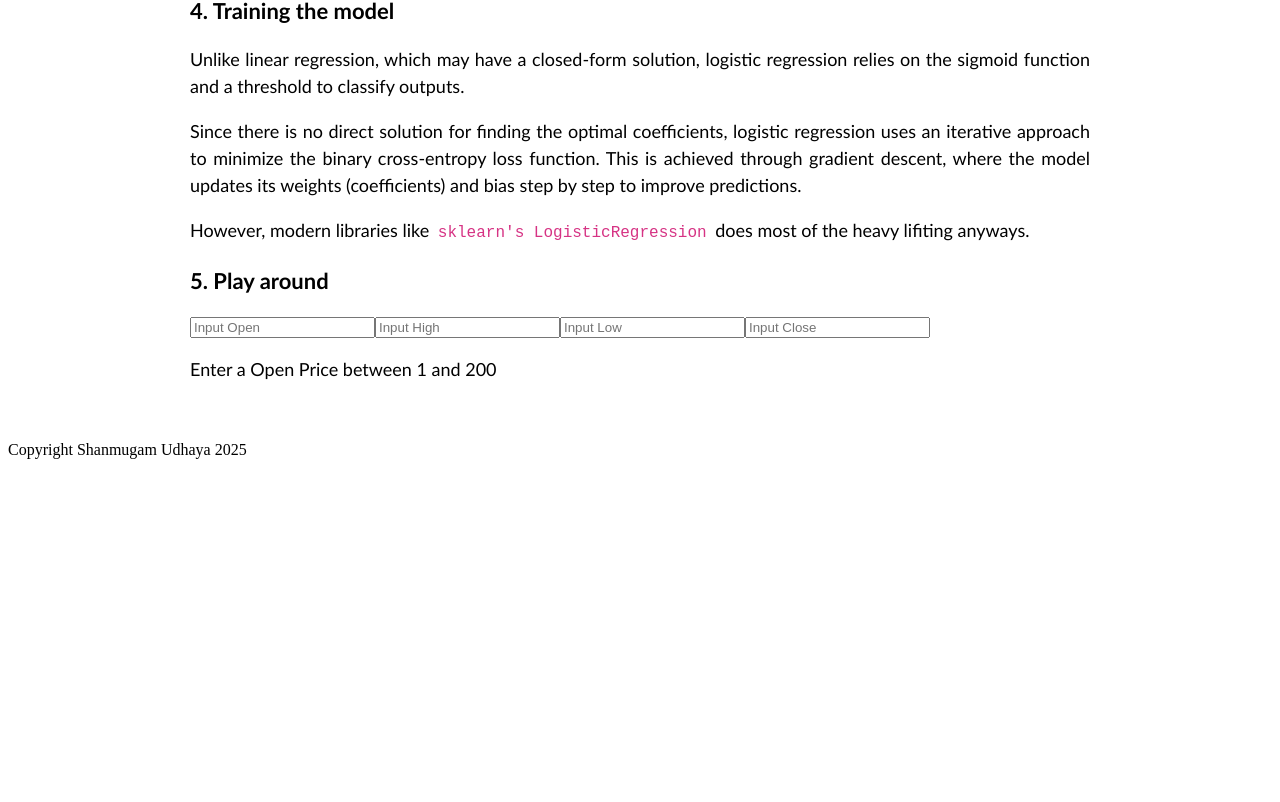
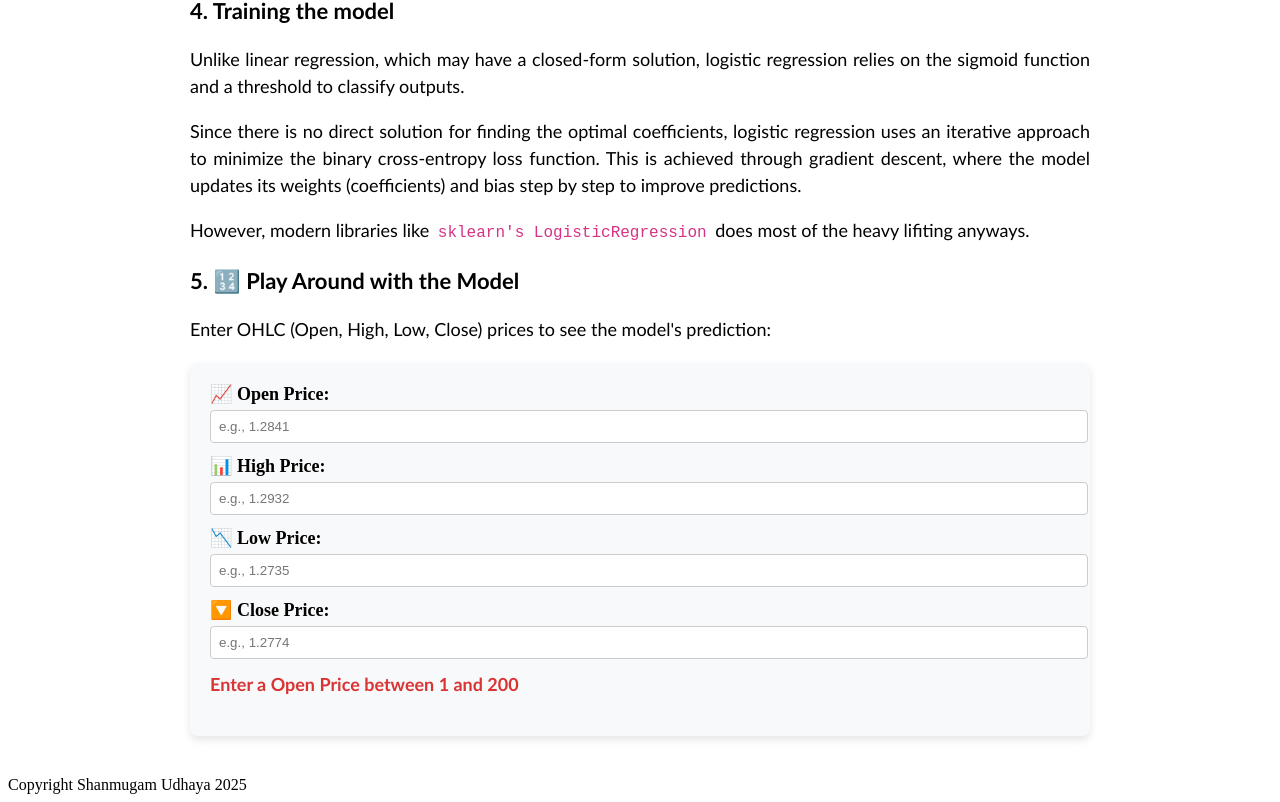
Before and after one commit to UdhayaShan1/forex-ml-exploration, a React (Vite) app in the folder website/forex-ml/: page /#/logistic in a window 1280 px wide. Shown: the part 1997-2799 px from the top of the page. Before the commit the page ends 2464 px from the top, so only its background shows below. Built offline with nearby package versions, Linux system fonts and the light colour scheme.

Commit message:
Make the play area more pretty

```diff
--- a/website/forex-ml/src/pages/Logistic.jsx
+++ b/website/forex-ml/src/pages/Logistic.jsx
@@ -10,6 +10,7 @@ import { Prism as SyntaxHighlighter } from "react-syntax-highlighter";
 import { atomDark } from "react-syntax-highlighter/dist/esm/styles/prism"; // Choose your theme
 import { materialLight } from "react-syntax-highlighter/dist/esm/styles/prism";
 import { solarizedlight } from "react-syntax-highlighter/dist/esm/styles/prism";
+import "/src/pages/LogisticStyles.css";
 
 function validNumber(str) {
     let checkStr = str.trim();
@@ -31,12 +32,37 @@ function sigmoid2(x) {
 function Logistic() {
     const [features, setFeatures] = useState({x1 : "", x2 : "", x3 : "", x4 : ""});
     const [featuresError, setFeatureError] = useState("");
-
-    const [activate, setActivate] = useState(false);
+    //const [activate, setActivate] = useState(false);
     const [linearSum , setLinearSum] = useState("");
     const [sigmoid, setSigmoid] = useState("");
     const [threshold, setThreshold] = useState(0.5);
     const [tradeFeedback, setTradeFeedback] = useState("");
+
+    const clearOutput = () => {
+        setLinearSum("");
+        setSigmoid("");
+        setTradeFeedback("");
+    }
+
+    const onCalculate = () => {
+        setFeatureError("");
+        //-0.88898459  4.131525   -4.70063957  0.34692396
+        let x1 = Number(features.x1);
+        let x2 = Number(features.x2);
+        let x3 = Number(features.x3);
+        let x4 = Number(features.x4);
+        let result = -0.88898459 * x1 + 4.131525 * x2 + -4.70063957 * x3 + 0.34692396 * x4;
+        setLinearSum(result.toFixed(3));
+        let sigmoidResult = sigmoid2(result);
+        console.log(sigmoidResult);
+        setSigmoid(sigmoidResult.toFixed(3));
+
+        if (sigmoidResult >= threshold) {
+            setTradeFeedback("buy");
+        } else {
+            setTradeFeedback("sell");
+        }
+    }
 
     useEffect(() => {
         let stringError = "";
@@ -52,9 +78,9 @@ function Logistic() {
 
         if (stringError.length != 0) {
             setFeatureError(stringError);
+            clearOutput();
         } else {
-            setActivate(true);
-            setFeatureError("Submit!");
+            onCalculate();
         }
     }, [features]);
 
@@ -118,7 +144,7 @@ In our regression section, we use OHLC (Open, High, Low, Close) prices as our fe
 
 **Suppose, our relation**
 
-$$ z = \\beta_0 + Open * X_1 + High * X_2 + Low * X_3 + Close * X_4$$
+$$ z = \\beta_0 + Open * \\beta_1 + High * \\beta_2 + Low * \\beta_3 + Close * \\beta_4$$
 
 **And a sample of**
 
@@ -146,29 +172,11 @@ This is achieved through gradient descent, where the model updates its weights (
 
 However, modern libraries like \`sklearn's LogisticRegression\` does most of the heavy lifiting anyways.
 
-### 5. Play around
+### 5. 🔢 Play Around with the Model</h2>
+<p>Enter OHLC (Open, High, Low, Close) prices to see the model's prediction:</p>
     `
 
-    const onCalculate = (e) => {
-        e.preventDefault();
-        setFeatureError("");
-        //-0.88898459  4.131525   -4.70063957  0.34692396
-        let x1 = Number(features.x1);
-        let x2 = Number(features.x2);
-        let x3 = Number(features.x3);
-        let x4 = Number(features.x4);
-        let result = -0.88898459 * x1 + 4.131525 * x2 + -4.70063957 * x3 + 0.34692396 * x4;
-        setLinearSum(result.toFixed(3));
-        let sigmoidResult = sigmoid2(result);
-        console.log(sigmoidResult);
-        setSigmoid(sigmoidResult.toFixed(3));
 
-        if (sigmoidResult >= threshold) {
-            setTradeFeedback("buy");
-        } else {
-            setTradeFeedback("sell");
-        }
-    }
 
     return (
       <div className="markdown-container">
@@ -198,16 +206,57 @@ However, modern libraries like \`sklearn's LogisticRegression\` does most of the
               {markdown}
           </ReactMarkdown>
 
-          <input type='text' placeholder="Input Open" onChange={(e) => onChangeFeatures("x1", e.target.value)}></input>
-          <input type='text' placeholder="Input High" onChange={(e) => onChangeFeatures("x2", e.target.value)}></input>
-          <input type='text' placeholder="Input Low" onChange={(e) => onChangeFeatures("x3", e.target.value)}></input>
-          <input type='text' placeholder="Input Close" onChange={(e) => onChangeFeatures("x4", e.target.value)}></input>
-          {activate && <button onClick={onCalculate}>Calculate</button>}
+          <div className="play-around-section">
+            <div className="input-group">
+                    <label>📈 Open Price:</label>
+                    <input
+                        type='number'
+                        placeholder="e.g., 1.2841"
+                        value={features.x1}
+                        onChange={(e) => onChangeFeatures("x1", e.target.value)}
+                    />
+                </div>
 
-          {featuresError && <p>{featuresError}</p>}
-          {linearSum && <p>Linear Sum is {linearSum}</p>}
-          {sigmoid && <p>Sigmoid is {sigmoid}</p>}
-          {tradeFeedback && <p>A {tradeFeedback} signal!</p>}
+                <div className="input-group">
+                    <label>📊 High Price:</label>
+                    <input
+                        type='number'
+                        placeholder="e.g., 1.2932"
+                        value={features.x2}
+                        onChange={(e) => onChangeFeatures("x2", e.target.value)}
+                    />
+                </div>
+
+                <div className="input-group">
+                    <label>📉 Low Price:</label>
+                    <input
+                        type='number'
+                        placeholder="e.g., 1.2735"
+                        value={features.x3}
+                        onChange={(e) => onChangeFeatures("x3", e.target.value)}
+                    />
+                </div>
+
+                <div className="input-group">
+                    <label>🔽 Close Price:</label>
+                    <input
+                        type='number'
+                        placeholder="e.g., 1.2774"
+                        value={features.x4}
+                        onChange={(e) => onChangeFeatures("x4", e.target.value)}
+                    />
+                </div>
+
+
+
+                {featuresError && <p className="error-message">{featuresError}</p>}
+
+                {linearSum && <p className="result-text">📊 <strong>Linear Sum:</strong> {linearSum}</p>}
+                {sigmoid && <p className="result-text">📈 <strong>Sigmoid Output:</strong> {sigmoid}</p>}
+                {tradeFeedback && <p className={`trade-signal ${tradeFeedback === "buy" ? "buy" : "sell"}`}>
+                    🚀 <strong>Trade Signal:</strong> {tradeFeedback.toUpperCase()}!
+                                    </p>}
+          </div>
       </div>
   );
 
--- /dev/null
+++ b/website/forex-ml/src/pages/LogisticStyles.css
@@ -0,0 +1,69 @@
+.play-around-section {
+    background: #f8f9fa;
+    padding: 20px;
+    border-radius: 8px;
+    box-shadow: 0px 4px 8px rgba(0, 0, 0, 0.1);
+    margin-top: 20px;
+}
+
+.input-group {
+    margin-bottom: 12px;
+}
+
+.input-group label {
+    display: block;
+    font-weight: bold;
+    margin-bottom: 5px;
+}
+
+.input-group input {
+    width: 100%;
+    padding: 8px;
+    border: 1px solid #ccc;
+    border-radius: 4px;
+}
+
+.calculate-btn {
+    background: #007bff;
+    color: white;
+    padding: 10px 15px;
+    border: none;
+    border-radius: 4px;
+    cursor: pointer;
+    font-size: 16px;
+    margin-top: 10px;
+}
+
+.calculate-btn:hover {
+    background: #0056b3;
+}
+
+.error-message {
+    color: rgb(216, 52, 52);
+    font-weight: bold;
+    margin-top: 5px;
+}
+
+.result-text {
+    font-size: 18px;
+    margin-top: 10px;
+}
+
+.trade-signal {
+    font-size: 20px;
+    font-weight: bold;
+    padding: 10px;
+    border-radius: 5px;
+    margin-top: 15px;
+    display: inline-block;
+}
+
+.buy {
+    background-color: #28a745;
+    color: white;
+}
+
+.sell {
+    background-color: #d25965;
+    color: white;
+}
```
